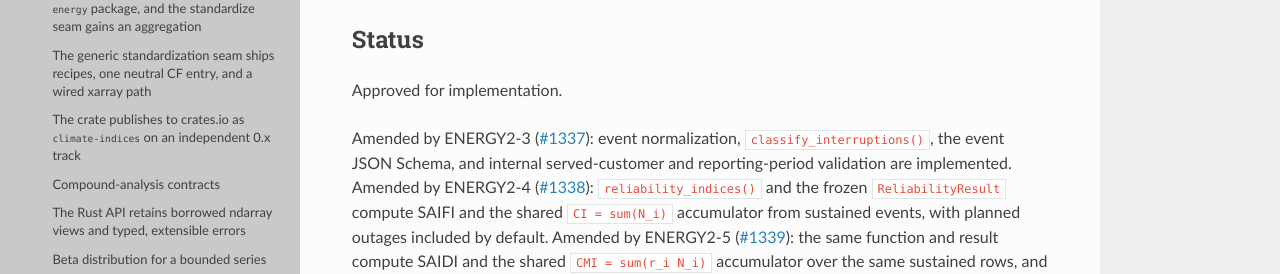
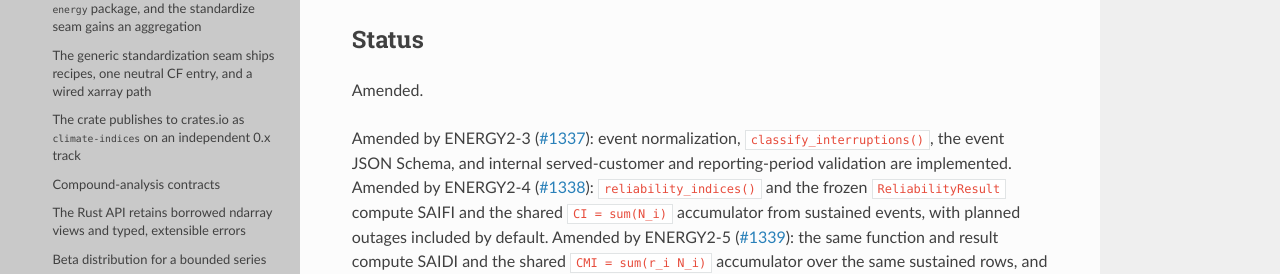
Before and after one commit to monocongo/climate_indices, a Sphinx documentation site: the page built from docs/adr/0026-reliability-module-api-and-conventions.md, in a window 1280 px wide and 900 px high. Shown: the part 227-501 px from the top of the window. Built offline with Sphinx 7.4.7 and the Read the Docs theme 3.1.0, drawn with Linux system fonts in a browser that asks for light colours.

Commit message:
docs(reliability): correct amended ADR status
Finding: 4438890172
Review-Anchor: https://github.com/monocongo/climate_indices/pull/1540#discussion_r4438890172

```diff
--- a/docs/adr/0026-reliability-module-api-and-conventions.md
+++ b/docs/adr/0026-reliability-module-api-and-conventions.md
@@ -2,7 +2,7 @@
 
 ## Status
 
-Approved for implementation.
+Amended.
 
 Amended by ENERGY2-3 ([#1337](https://github.com/monocongo/climate_indices/issues/1337)):
 event normalization, `classify_interruptions()`, the event JSON Schema,
```
